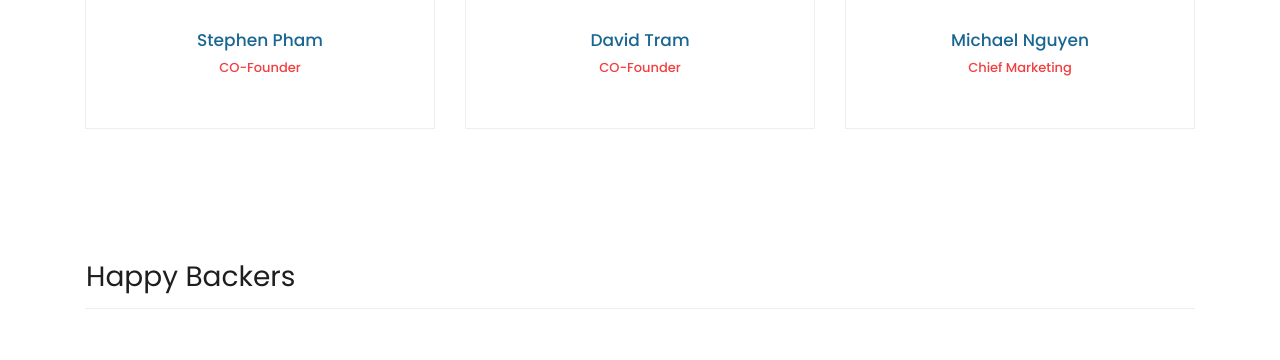
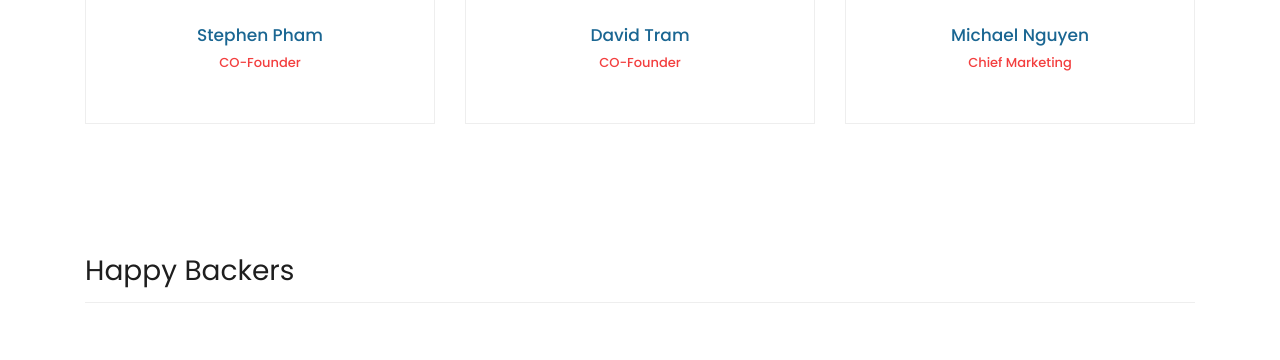
Before and after one commit to systemis/website-midterm-, a PHP site: page /about.html in a window 1280 px wide. Shown: the part 1547-1907 px from the top of the page. Run offline with PHP 8.4, Linux system fonts and the light colour scheme.

Commit message:
Update style-index.css

```diff
--- a/assets/css/style-index.css
+++ b/assets/css/style-index.css
@@ -7,8 +7,8 @@
 }
 p {
 	margin-bottom: 0px;
-	font-size: 15px;
-	font-weight: 301;
+	font-size: 14px;
+	font-weight: 300;
 	color: #4a4a4a;
 	line-height: 24px;
 }
@@ -22,7 +22,7 @@
 }
 
 h1,h2,h3,h4,h5,h6 {
-	margin: 1px;
+	margin: 0px;
 }
 
 ul.social-icons li {
@@ -35,8 +35,8 @@
 }
 
 ul.social-icons li a {
-	width: 51px;
-	height: 51px;
+	width: 50px;
+	height: 50px;
 	display: inline-block;
 	line-height: 50px;
 	background-color: #eee;
@@ -1039,7 +1039,7 @@
 	}
 	.product-item .down-content span {
 		position: relative;
-		right: 1;
+		right: 0;
 		bottom: 0;
 	}
 }
```
